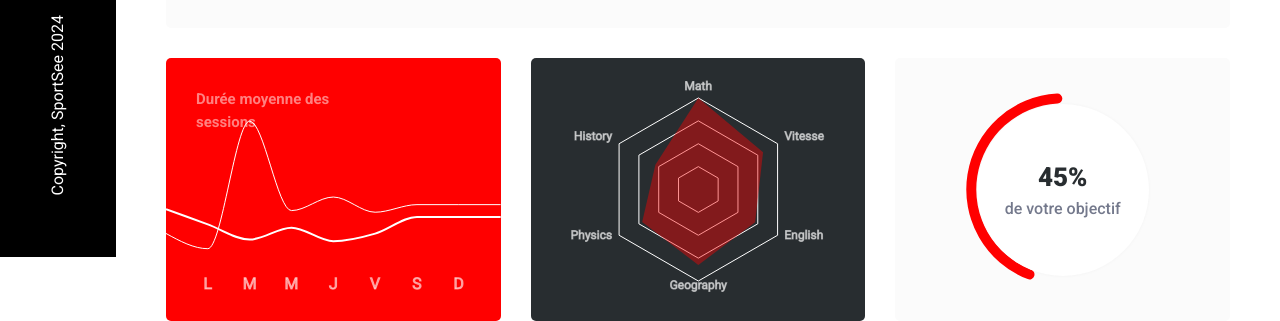
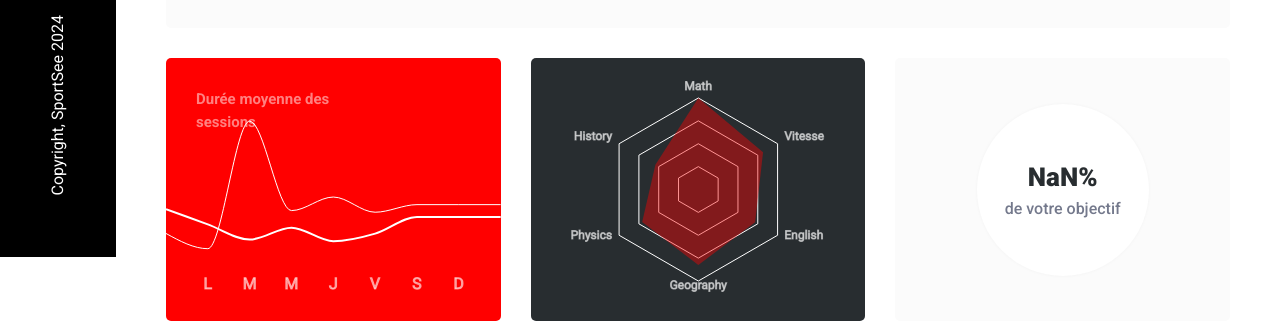
Before and after one commit to timout13/sportsee, a React (Vite) app: page / in a window 1280 px wide. Shown: the part 543-864 px from the top of the page. Built offline with nearby package versions, Linux system fonts and the light colour scheme; no server answers.

Commit message:
feat-score: link chart to data

```diff
--- a/src/components/score/index.jsx
+++ b/src/components/score/index.jsx
@@ -4,16 +4,16 @@ import ScoreChart from "./scoreChart.jsx";
 
 function Score() {
     const [score, setScore] = useState({});
-    const url = `${__API_URL__}/user/12/performance`;
+    const url = `${__API_URL__}/user/12/`;
     const {data, isLoading, error} = useFetch(url);
 
     useEffect(() => {
-        data && setScore(data);
+        data && setScore(data.todayScore);
     }, [data]);
     return (
         <>
             <div className="card card--small score">
-                <ScoreChart performance={score} />
+                <ScoreChart score={score} />
             </div>
         </>
     );
--- a/src/components/score/scoreChart.jsx
+++ b/src/components/score/scoreChart.jsx
@@ -1,16 +1,14 @@
 import { RadialBarChart, RadialBar, PolarAngleAxis, ResponsiveContainer } from 'recharts';
 
-const data = [
-    {
-        name: 'Objectif',
-        uv: 45, // Pourcentage dynamique
-        fill: '#FF0000', // Couleur rouge pour la barre
-    },
-];
-
-export default function ScoreChart() {
-    const percentage = data[0].uv; // Récupère le pourcentage dynamique
-
+export default function ScoreChart({score}) {
+    const percentage = parseFloat(score)*100;
+    const data = [
+        {
+            name: 'percentage',
+            value: percentage,
+            fill: '#FF0000',
+        }
+    ];
     return (
         <>
             <ResponsiveContainer width="100%" height="100%">
@@ -27,12 +25,11 @@ export default function ScoreChart() {
                         type="number"
                         domain={[0, 100]} // Domain sur 100% pour bien indiquer l'objectif
                         angleAxisId={0}
-                        tick={false} // Pas de graduation
+                        tick={false}
                     />
                     <RadialBar
                         minAngle={15} // Pour que la barre soit visible même avec des petites valeurs
-                        clockWise
-                        dataKey="uv"
+                        dataKey="value"
                         cornerRadius={10} // Bord arrondi
                     />
                 </RadialBarChart>
```
